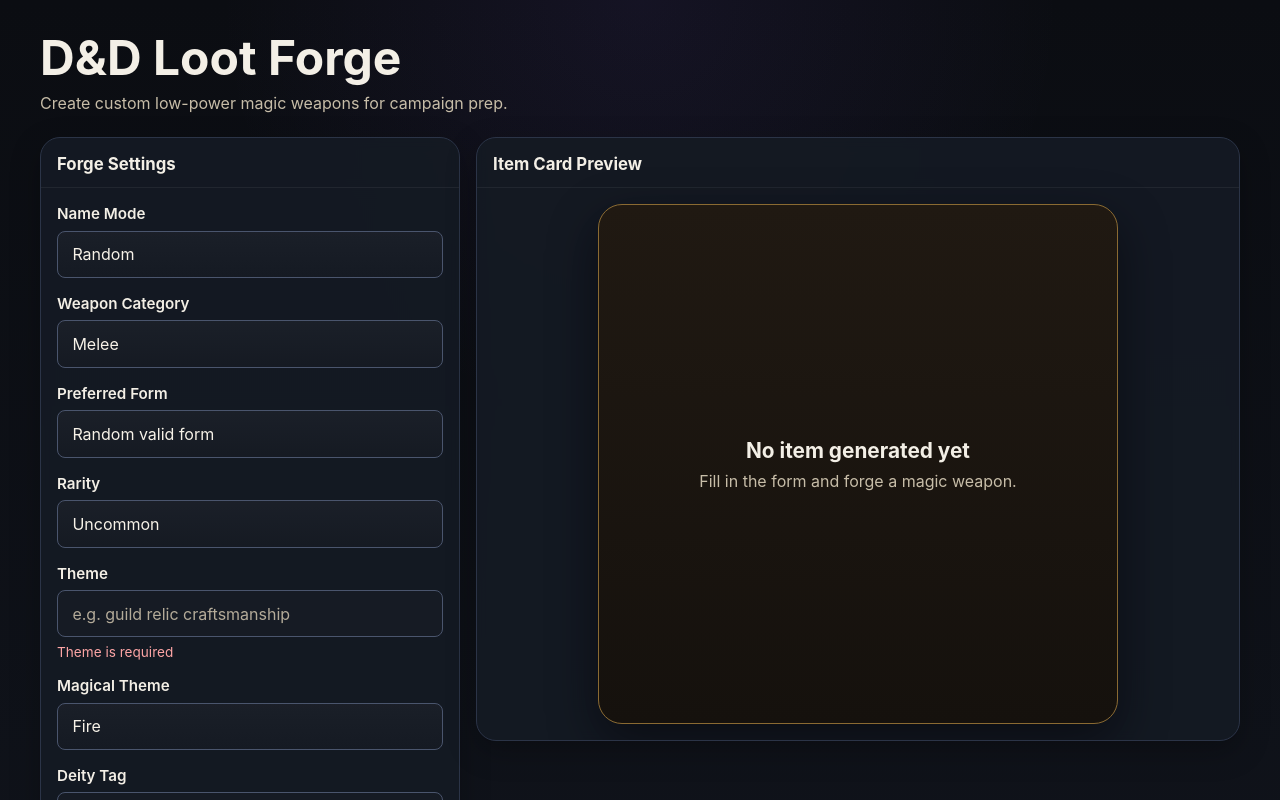
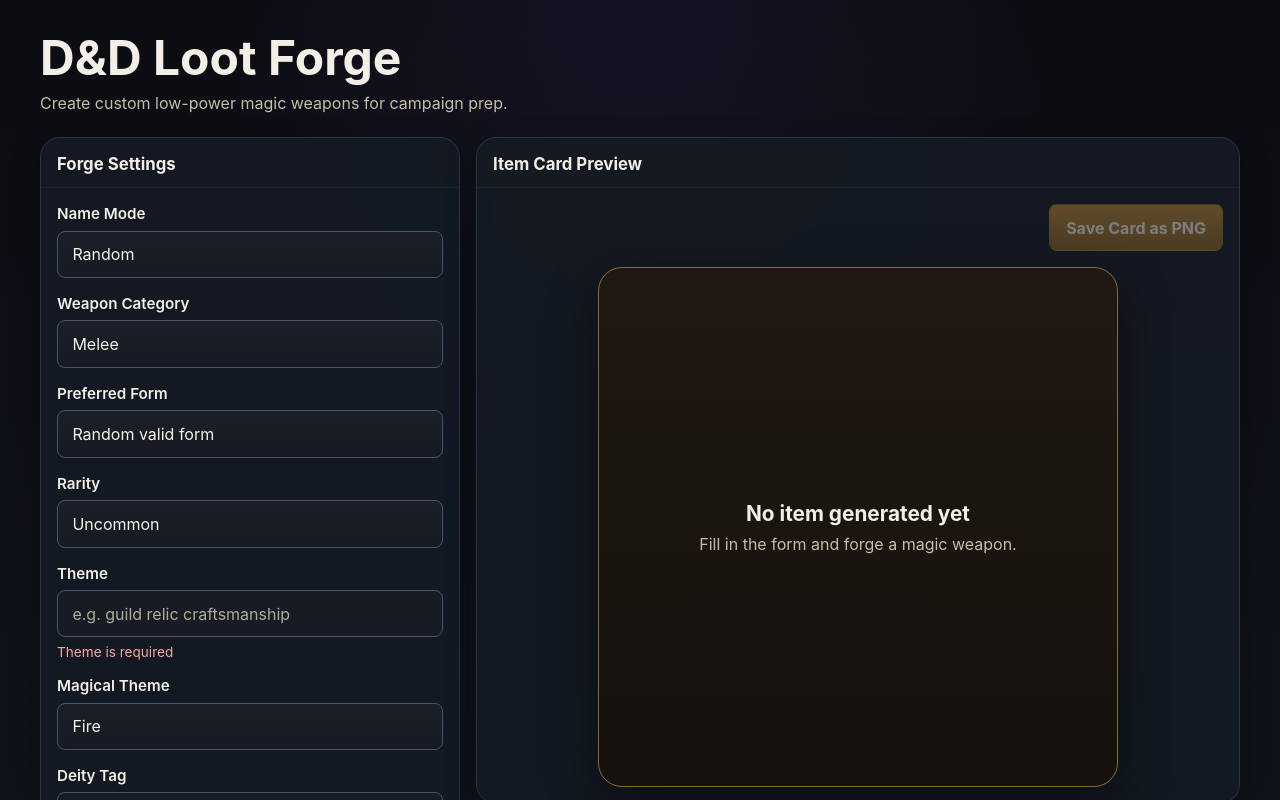
Before and after one commit to Shad0wStorm/dnd-loot-forge, a React (Vite) app: page / in a window 1280 px wide. Shown: the top 800 px of the page. Built offline with nearby package versions, Linux system fonts and the light colour scheme.

Commit message:
feat: enhance weapon generation with export functionality and UI improvements

```diff
--- a/package.json
+++ b/package.json
@@ -14,6 +14,7 @@
     "test:coverage": "vitest run --coverage"
   },
   "dependencies": {
+    "html-to-image": "^1.11.13",
     "react": "^19.2.4",
     "react-dom": "^19.2.4",
     "zod": "^4.3.6"
--- a/src/app/App.tsx
+++ b/src/app/App.tsx
@@ -1,10 +1,11 @@
-import { useMemo, useState } from 'react';
+import { useMemo, useRef, useState } from 'react';
 import { AppShell } from '../components/layout/AppShell';
 import { PageHeader } from '../components/layout/PageHeader';
 import { SectionCard } from '../components/layout/SectionCard';
 import { WeaponGeneratorForm } from '../components/form/WeaponGeneratorForm';
 import { WeaponCard } from '../components/output/WeaponCard';
 import { DMNotesPanel } from '../components/output/DMNotesPanel';
+import { ExportCardButton } from '../components/output/ExportCardButton';
 import { buildWeapon } from '../features/weapon-generator/logic/buildWeapon';
 import { defaultWeaponGenerationInput } from '../features/weapon-generator/model/weapon.defaults';
 import type {
@@ -21,6 +22,8 @@ export default function App() {
   const [generatedResult, setGeneratedResult] = useState<
     GeneratorResult<GeneratedWeapon> | null
   >(null);
+
+  const cardRef = useRef<HTMLElement | null>(null);
 
   const canRegenerate = useMemo(() => {
     return formValue.theme.trim().length > 0;
@@ -40,6 +43,10 @@ export default function App() {
     setFormValue({ ...defaultWeaponGenerationInput });
     setGeneratedResult(null);
   }
+
+  const exportFileName = generatedResult
+    ? generatedResult.content.name.toLowerCase().replace(/[^a-z0-9]+/g, '-')
+    : 'dnd-item-card';
 
   return (
     <AppShell>
@@ -62,7 +69,15 @@ export default function App() {
 
         <div className="results-column">
           <SectionCard title="Item Card Preview">
-            <WeaponCard result={generatedResult} />
+            <div className="card-preview-actions">
+              <ExportCardButton
+                targetRef={cardRef}
+                fileName={exportFileName}
+                disabled={!generatedResult}
+              />
+            </div>
+
+            <WeaponCard ref={cardRef} result={generatedResult} />
           </SectionCard>
 
           <DMNotesPanel result={generatedResult} />
--- a/src/app/styles/globals.css
+++ b/src/app/styles/globals.css
@@ -477,6 +477,12 @@ button:disabled {
   margin-bottom: 0;
 }
 
+.card-preview-actions {
+  display: flex;
+  justify-content: flex-end;
+  margin-bottom: 1rem;
+}
+
 pre {
   margin: 0;
   padding: 0.75rem;
--- /dev/null
+++ b/src/components/output/ExportCardButton.tsx
@@ -0,0 +1,41 @@
+import { toPng } from "html-to-image";
+import type { RefObject } from "react";
+
+interface ExportCardButtonProps {
+    targetRef: RefObject<HTMLElement | null>;
+    fileName: string;
+    disabled?: boolean;
+}
+
+export function ExportCardButton({
+    targetRef,
+    fileName,
+    disabled = false,
+}: ExportCardButtonProps) {
+    async function handleExport() {
+        if (!targetRef.current) {
+            return;
+        }
+
+        try {
+            const dataUrl = await toPng(targetRef.current, {
+                cacheBust: true,
+                pixelRatio: 2,
+                backgroundColor: '#120f0c',
+            });
+
+            const link = document.createElement('a');
+            link.download = `${fileName}.png`;
+            link.href = dataUrl;
+            link.click();
+        } catch (error) {
+            console.error('Failed to export item card to PNG:', error);
+        }
+    }
+
+    return (
+        <button type="button" onClick={handleExport} disabled={disabled}>
+            Save Card as PNG
+        </button>
+    );
+}
--- a/src/components/output/WeaponCard.tsx
+++ b/src/components/output/WeaponCard.tsx
@@ -1,3 +1,4 @@
+import { forwardRef } from 'react';
 import type {
   GeneratorResult,
   GeneratedWeapon,
@@ -7,24 +8,29 @@ interface WeaponCardProps {
   result: GeneratorResult<GeneratedWeapon> | null;
 }
 
-export function WeaponCard({ result }: WeaponCardProps) {
+export const WeaponCard = forwardRef<HTMLElement, WeaponCardProps>(
+  function WeaponCard({ result }, ref) {
     if (!result) {
       return (
-      <div className="item-card item-card--empty">
+        <article ref={ref} className="item-card item-card--empty">
           <div className="item-card__empty-inner">
             <p className="item-card__empty-title">No item generated yet</p>
             <p className="item-card__empty-text">
               Fill in the form and forge a magic weapon.
             </p>
           </div>
-      </div>
+        </article>
       );
     }
 
     const weapon = result.content;
+    const baseLine = weapon.damageEffectNotes.split('.')[0];
 
     return (
-    <article className={`item-card item-card--${weapon.rarity.toLowerCase()}`}>
+      <article
+        ref={ref}
+        className={`item-card item-card--${weapon.rarity.toLowerCase()}`}
+      >
         <div className="item-card__frame">
           <div className="item-card__ornament" aria-hidden="true" />
 
@@ -51,9 +57,7 @@ export function WeaponCard({ result }: WeaponCardProps) {
           <section className="item-card__stats">
             <div className="item-stat">
               <span className="item-stat__label">Base</span>
-            <span className="item-stat__value">
-              {weapon.damageEffectNotes.split('.')[0]}
-            </span>
+              <span className="item-stat__value">{baseLine}</span>
             </div>
 
             <div className="item-stat">
@@ -81,8 +85,8 @@ export function WeaponCard({ result }: WeaponCardProps) {
               <ul className="item-card__adaptive-list">
                 {weapon.adaptiveForms.map((formProfile) => (
                   <li key={formProfile.form}>
-                  <strong>{formProfile.form}</strong> — {formProfile.baseDamageDice}{' '}
-                  {formProfile.baseDamageType}
+                    <strong>{formProfile.form}</strong> —{' '}
+                    {formProfile.baseDamageDice} {formProfile.baseDamageType}
                     {formProfile.range ? ` • ${formProfile.range}` : ''}
                   </li>
                 ))}
@@ -92,4 +96,5 @@ export function WeaponCard({ result }: WeaponCardProps) {
         </div>
       </article>
     );
-}
+  },
+);
```
Also changed, not shown: 1 other file (tests, documents, lock files or other folders). Lines whose indentation alone changed are shown as unchanged.
